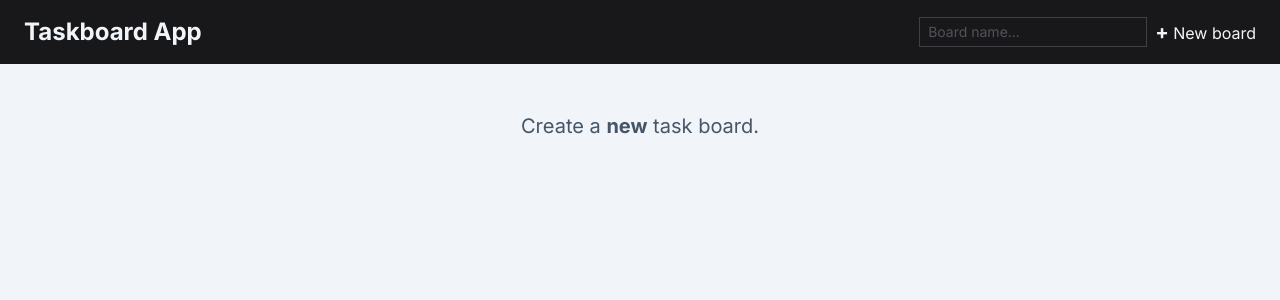
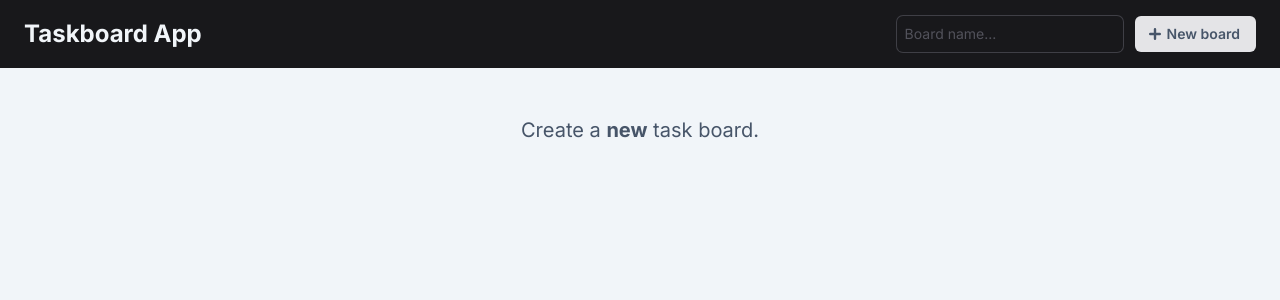
Before and after one commit to valentepablo/taskboard-app, a React (Create React App) app: page / in a window 1280 px wide. Shown: the top 300 px of the page. Built offline with nearby package versions, Linux system fonts and the light colour scheme.

Commit message:
borrar rama

```diff
--- a/src/components/Navbar.jsx
+++ b/src/components/Navbar.jsx
@@ -17,14 +17,14 @@ const Navbar = ({ setBoardName, boardName, boards, setBoards }) => {
   return (
     <nav className='flex items-center justify-between px-6 py-4 bg-zinc-900 text-slate-100'>
       <h1 className='text-2xl font-bold'>Taskboard App</h1>
-      <ul className='flex items-center gap-2'>
+      <ul className='flex items-center gap-3'>
         <li>
           <input
             value={boardName}
             onChange={handleSetBoardName}
             placeholder='Board name...'
             type='text'
-            className='px-2 py-1 text-sm font-normal border outline-none grow border-zinc-700 bg-inherit text-slate-400 placeholder:text-zinc-600 focus:ring-1 focus:ring-sky-400'
+            className='px-2 py-2 text-sm font-normal rounded-md outline-none grow bg-inherit text-slate-400 ring-1 ring-zinc-700 placeholder:text-zinc-600 focus:ring-sky-400'
             onKeyDown={(e) => {
               if (e.key === 'Enter') handleNewBoard();
             }}
@@ -33,8 +33,21 @@ const Navbar = ({ setBoardName, boardName, boards, setBoards }) => {
         <li>
           <button
             onClick={handleNewBoard}
-            className='cursor-pointer hover:text-sky-400'>
-            <span className='text-xl font-bold'>+</span> New board
+            className='flex cursor-pointer items-center rounded-md bg-zinc-200 px-2 py-1.5 pr-4 text-sm font-semibold text-slate-600 hover:text-sky-500'>
+            <span>
+              <svg
+                className='w-6 h-6'
+                fill='currentColor'
+                viewBox='0 0 20 20'
+                xmlns='http://www.w3.org/2000/svg'>
+                <path
+                  fillRule='evenodd'
+                  d='M10 5a1 1 0 011 1v3h3a1 1 0 110 2h-3v3a1 1 0 11-2 0v-3H6a1 1 0 110-2h3V6a1 1 0 011-1z'
+                  clipRule='evenodd'
+                />
+              </svg>
+            </span>
+            New board
           </button>
         </li>
       </ul>
--- a/src/components/Task.jsx
+++ b/src/components/Task.jsx
@@ -15,7 +15,7 @@ const Task = ({ task, deleteTask, editTask, handleTaskNameChange }) => {
             e.currentTarget.setAttribute('disabled', 'true');
         }}
         disabled
-        className='flex-grow px-2 py-1 task-name bg-inherit focus:rounded-sm focus:bg-slate-100 focus:text-slate-600 focus:outline-none'></input>
+        className='flex-grow px-2 py-1 task-name text-ellipsis bg-inherit selection:bg-zinc-500 selection:text-white focus:rounded-sm focus:bg-slate-100 focus:text-slate-600 focus:outline-none'></input>
       <div className='flex items-center justify-center gap-1'>
         <div
           onClick={editTask}
```
